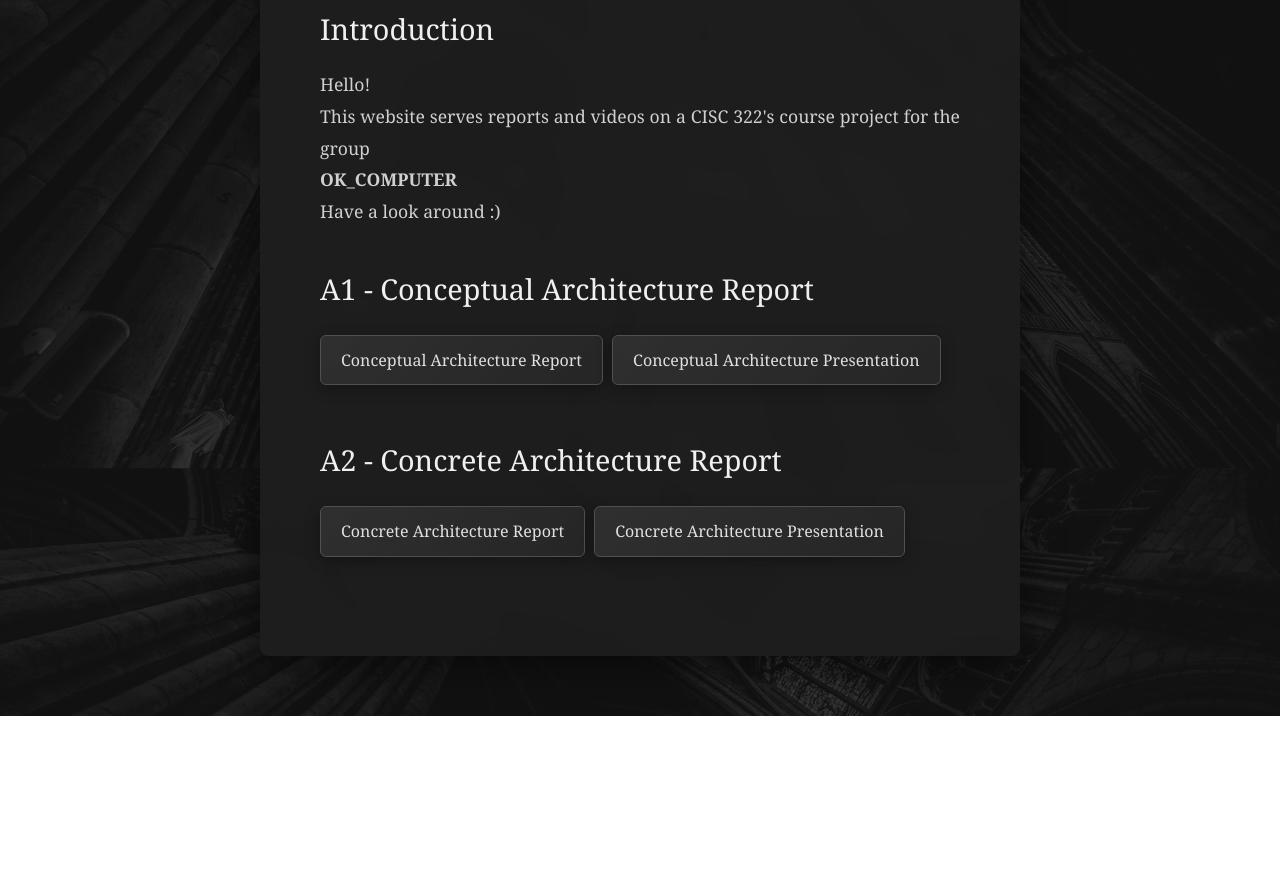
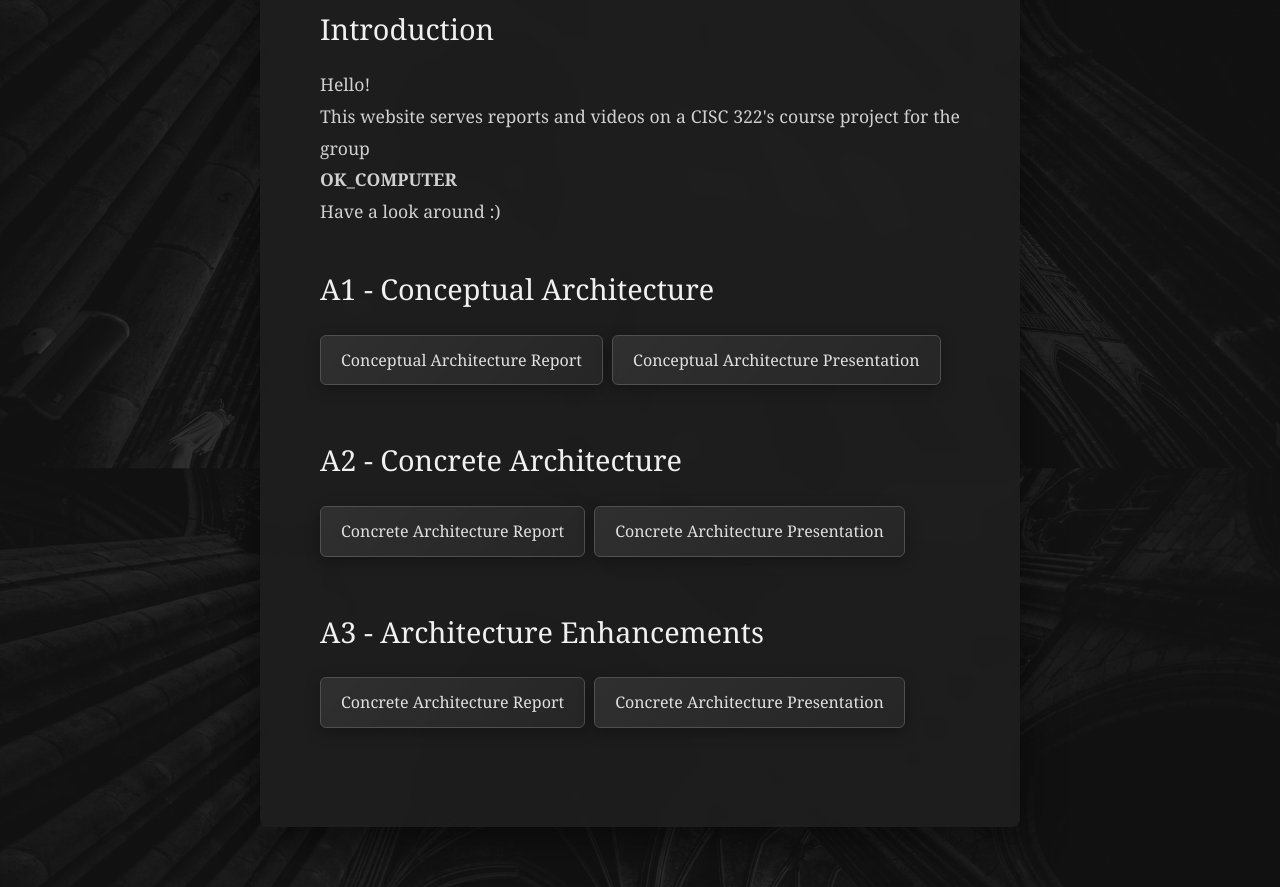
Before and after one commit to tiki0/CISC_322_Term_Project, a website: page public/html/index.html in a window 1280 px wide. Shown: the part 385-1272 px from the top of the page. Before the commit the page ends 1101 px from the top, so only its background shows below. Drawn offline with Linux system fonts and the light colour scheme.

Commit message:
Added A3 report and slides

```diff
--- a/public/html/index.html
+++ b/public/html/index.html
@@ -25,16 +25,20 @@
             </section>
 
 	    <section>
-		<h2> A1 - Conceptual Architecture Report </h2>
-		<a href="/A1">Conceptual Architecture Report</a>
-		<a href="https://youtu.be/y5R8GtzhM1s">Conceptual Architecture Presentation</a>
+		<h2> A1 - Conceptual Architecture </h2>
+		<a href="/A1_Report">Conceptual Architecture Report</a>
+		<a href="/A1_Slides">Conceptual Architecture Presentation</a>
 	    </section>
 	    <section>
-		<h2> A2 - Concrete Architecture Report </h2>
-		<a href="/A2">Concrete Architecture Report</a>
-		<a href="idk yet">Concrete Architecture Presentation</a>
+		<h2> A2 - Concrete Architecture </h2>
+		<a href="/A2_Report">Concrete Architecture Report</a>
+		<a href="/A2_Slides">Concrete Architecture Presentation</a>
 	    </section>
-
+	    <section>
+		<h2> A3 - Architecture Enhancements </h2>
+		<a href="/A3_Report">Concrete Architecture Report</a>
+		<a href="/A3_Slides">Concrete Architecture Presentation</a>
+	    </section>
         </article>
     </div>
     <script src="/js/script.js"></script>
```
Also changed, not shown: app.js (+21 -2 lines).
